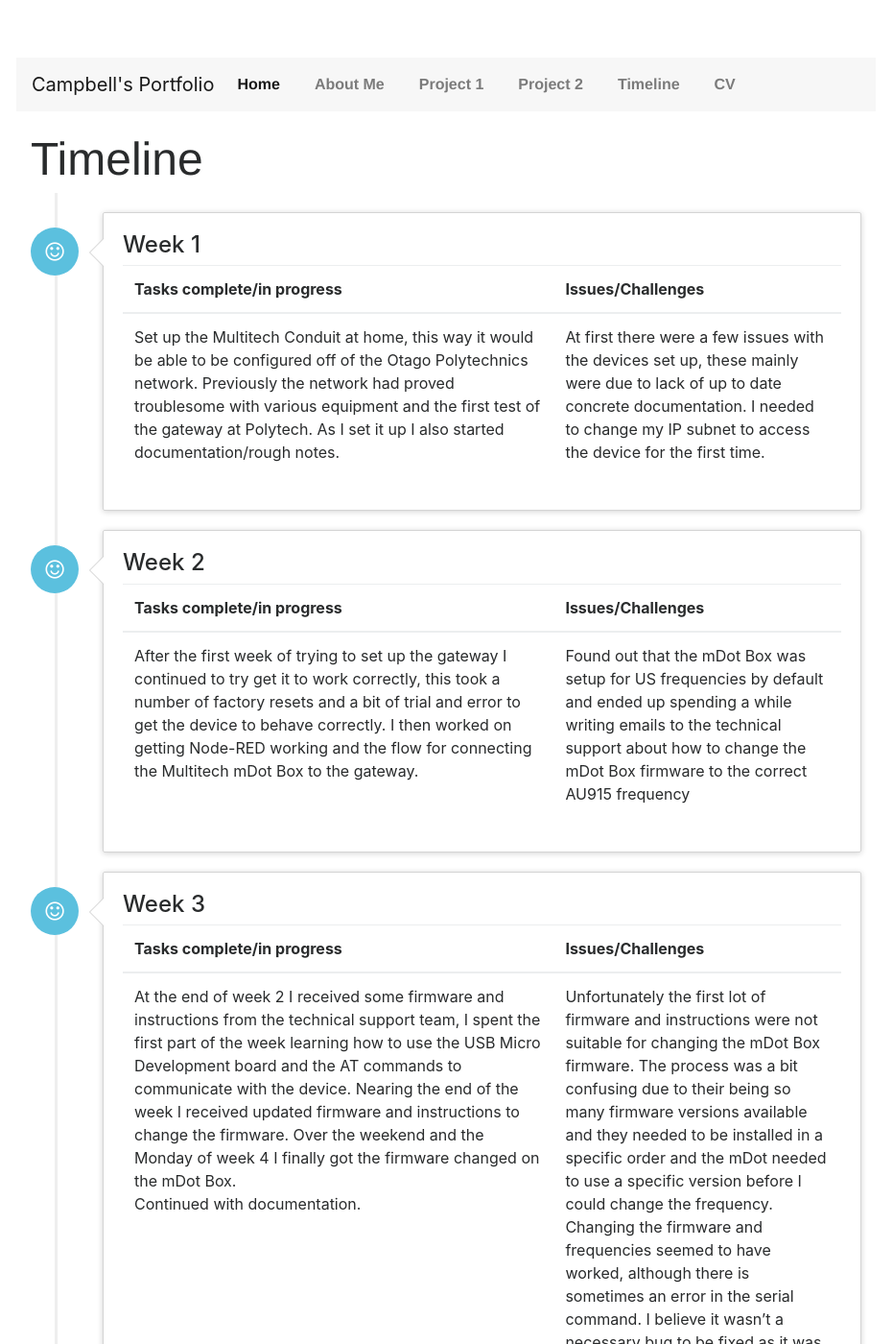
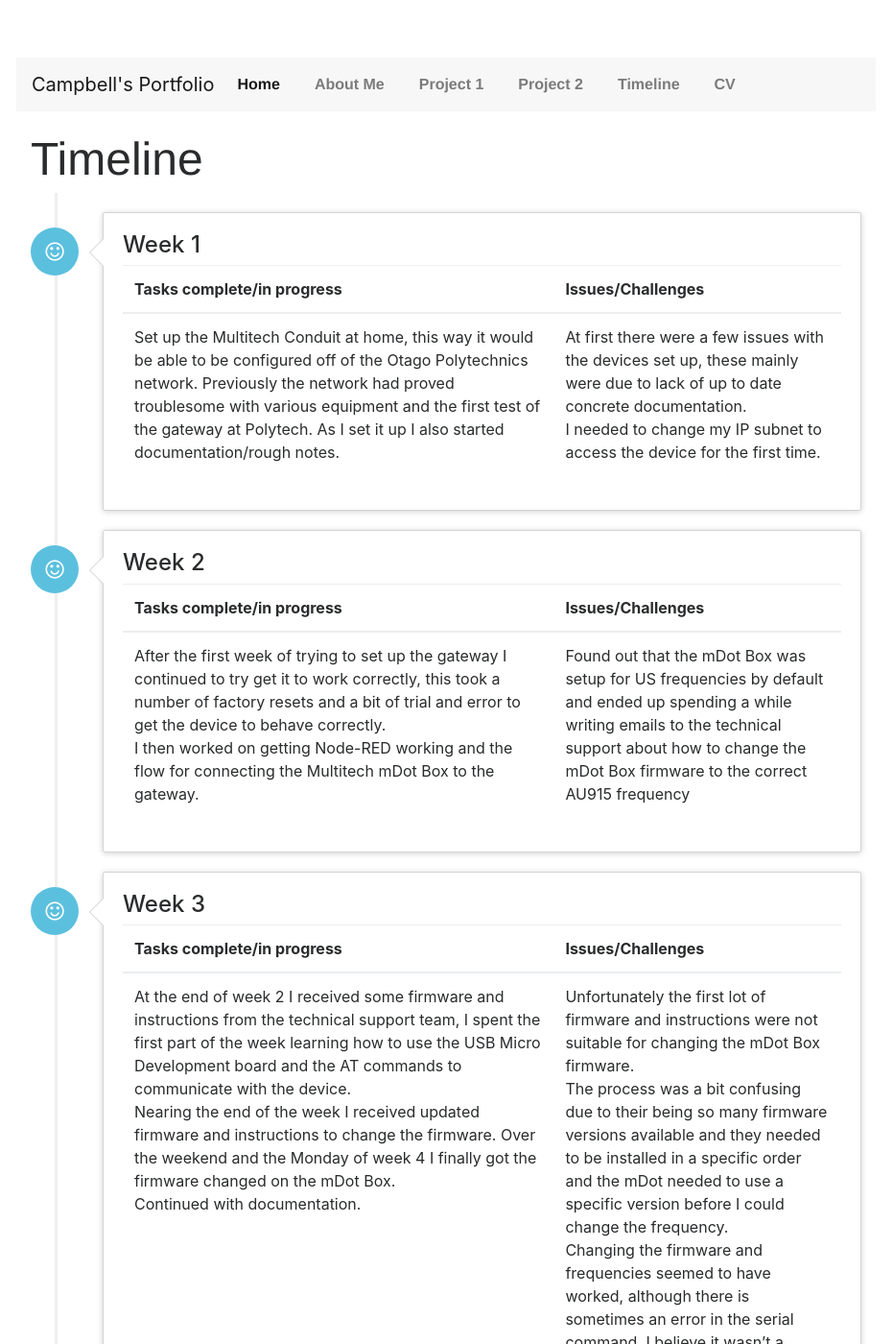
Before and after one commit to CampbellMcDowall/CampbellMcDowall.github.io, a Jekyll site: the page built from timeline.html, in a window 1280 px wide and 1400 px high. Shown: the whole window at 96% size, without its empty margins (175-1106 px from the left). Built offline with Jekyll 4.4.1, drawn with Linux system fonts in a browser that asks for light colours; nearby versions of some CDN libraries; some of the changed text lies outside the part shown.

Commit message:
more breaks

```diff
--- a/timeline.html
+++ b/timeline.html
@@ -27,7 +27,7 @@ title: TimeLine
 			<td>Set up the Multitech Conduit at home, this way it would be able to be configured off of the Otago Polytechnics network.  Previously the network had proved troublesome with various equipment and the first test of the gateway at Polytech.
 				As I set it up I also started documentation/rough notes.</td>
 			<td>At first there were a few issues with the devices set up, these mainly were due to lack of up to date concrete documentation.
-				I needed to change my IP subnet to access the device for the first time.
+				<br>I needed to change my IP subnet to access the device for the first time.
 			</td>
 		      </tr>
 		    </tbody>
@@ -53,7 +53,7 @@ title: TimeLine
 		    <tbody>
 		      <tr>
 			<td>After the first week of trying to set up the gateway I continued to try get it to work correctly, this took a number of factory resets and a bit of trial and error to get the device to behave correctly.
-				I then worked on getting Node-RED working and the flow for connecting the Multitech mDot Box to the gateway.</td>
+				<br>I then worked on getting Node-RED working and the flow for connecting the Multitech mDot Box to the gateway.</td>
 			<td>Found out that the mDot Box was setup for US frequencies by default and ended up spending a while writing emails to the technical support about how to change the mDot Box firmware to the correct AU915 frequency</td>
 		      </tr>
 		    </tbody>
@@ -79,11 +79,11 @@ title: TimeLine
 		    <tbody>
 		      <tr>
 			<td>At the end of week 2 I received some firmware and instructions from the technical support team, I spent the first part of the week learning how to use the USB Micro Development board and the AT commands to communicate with the device.
-				Nearing the end of the week I received updated firmware and instructions to change the firmware. Over the weekend and the Monday of week 4 I finally got the firmware changed on the mDot Box.
+				<br>Nearing the end of the week I received updated firmware and instructions to change the firmware. Over the weekend and the Monday of week 4 I finally got the firmware changed on the mDot Box.
 			      <br>Continued with documentation.</td>
 			<td>Unfortunately the first lot of firmware and instructions were not suitable for changing the mDot Box firmware.
-				The process was a bit confusing due to their being so many firmware versions available and they needed to be installed in a specific order and the mDot needed to use a specific version before I could change the frequency.
-				Changing the firmware and frequencies seemed to have worked, although there is sometimes an error in the serial command.  I believe it wasn’t a necessary bug to be fixed as it was to do with their firmware. /td>
+				<br>The process was a bit confusing due to their being so many firmware versions available and they needed to be installed in a specific order and the mDot needed to use a specific version before I could change the frequency.
+				<br>Changing the firmware and frequencies seemed to have worked, although there is sometimes an error in the serial command.  I believe it wasn’t a necessary bug to be fixed as it was to do with their firmware. /td>
 		      </tr>
 		    </tbody>
 		  </table>
@@ -108,8 +108,8 @@ title: TimeLine
 		    <tbody>
 		      <tr>
 			<td>Change the mDot Box frequency and successfully connected to the Multitech Conduit gateway.
-				Documented how to do the above change.  Updated Trello etc.<br>
-				This week was a bit of a tidy up week after getting the gateway working at home, started looking at getting it working at Otago Polytech in D block.</td>
+				Documented how to do the above change.  Updated Trello etc.
+				<br>This week was a bit of a tidy up week after getting the gateway working at home, started looking at getting it working at Otago Polytech in D block.</td>
 			<td>Static IP address needed for the gateway.</td>
 		      </tr>
 		    </tbody>
@@ -220,7 +220,8 @@ title: TimeLine
 			<td>Management of tasks to be completed before the Conduit gateway can be deployed.
 				AWS server is running and is getting configured for the LoRa server.
 				<br>Discuss with engineering school the requirements for the gateway enclosures, discussing the design and requirements.
-				Sorting enclosures/start building enclosures,  After getting the gateways I needed to strip one down to see what I was working with and if they were a suitable fit.  This involved removing all of the screws, bolts and Wi-Fi components so I was left with a shell and the cooling unit.  I am planning on being able to use the Peltier as the m-cards can get quite hot, which I suspect will only get worse once the enclosure has no airflow as it needs to be waterproof.
+				<br>Sorting enclosures/start building enclosures,  After getting the gateways I needed to strip one down to see what I was working with and if they were a suitable fit.
+				<br>This involved removing all of the screws, bolts and Wi-Fi components so I was left with a shell and the cooling unit.  I am planning on being able to use the Peltier as the m-cards can get quite hot, which I suspect will only get worse once the enclosure has no airflow as it needs to be waterproof.
 				<br>The purchase orders were submitted this week. </td>
 			<td>There is a problem with not all of the ports we require being open on the AWS server yet.  This will hopefully be resolved soon when we get a list of ports that we require to be open to the platform team.</td>
 		      </tr>
@@ -277,7 +278,7 @@ title: TimeLine
 				<br>Worked with Brendan to try get the Conduit gateway to talk to the AWS server.
 				<br>Found that port 1700 was being blocked on the Otago Polytechnic network,  this was then unblocked the next week and the devices were able to connect to the AWS server.</td>
 			<td>No luck connecting the Conduit to the AWS server, we changed the gateway config file and exhausted debugging options available.
-				We are suspecting a port is being blocked, most likely port 1700.  This was later confirmed by Rob.</td>
+				<br>We are suspecting a port is being blocked, most likely port 1700.  This was later confirmed by Rob.</td>
 		      </tr>
 		    </tbody>
 		  </table>
@@ -304,7 +305,7 @@ title: TimeLine
 			<td>Met with Linus Turner (DGT Lecturer) from Kavanagh college and discussed deploying a gateway at the school.  As well as looking at getting students involved with making nodes etc.  They are really interested and would like me to send them an email containing requirements, brief description and any other useful information.
 				<br>As of Wednesday I am getting Tom to proof read the second iteration of the development to production form to be sent to Steven Turnbull as soon as possible.</td>
 			<td>Started to look at power solutions for the conduit
-				http://www.multitech.net/developer/products/multiconnect-conduit-platform/conduit/mtcdt-power-draw/</td>
+				<br>http://www.multitech.net/developer/products/multiconnect-conduit-platform/conduit/mtcdt-power-draw/</td>
 		      </tr>
 		    </tbody>
 		  </table>
@@ -481,7 +482,7 @@ title: TimeLine
 				<br>Group discussion around last minute website modifications
 
 				<br>Over the last week I will continue to contact stakeholders and pass them onto Tom to manage, I will order the last parts required for the two raspberry pi gateways and organise the install at Kavanagh College.
-				I would also like to finish the Draguino/Arduino version of the GPS mapper, this would give another option for testing and show the range of the Draguino as well as the mDots.</td>
+				<br>I would also like to finish the Draguino/Arduino version of the GPS mapper, this would give another option for testing and show the range of the Draguino as well as the mDots.</td>
 			<td>Getting everything done!</td>
 		      </tr>
 		    </tbody>
```
